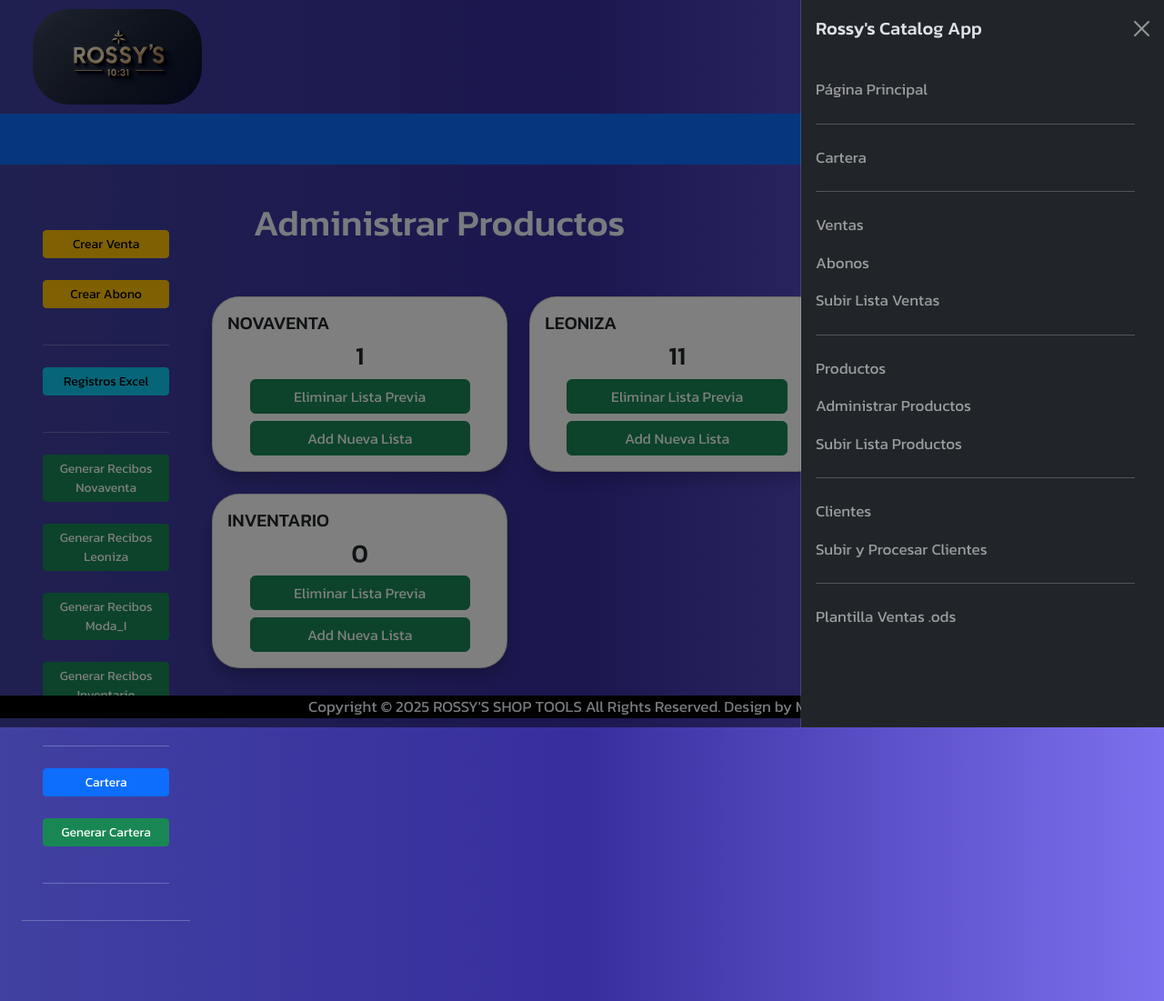
After one commit to Masutier/rossyshop, a Flask app: page /adminProducts in a window 1280 px wide, after a click that opens the changed part. The commit adds this page. Shown: the whole page at 91% size. Run offline with Flask 3, Linux system fonts and the light colour scheme; data comes from the database, SQL or seed files in the repository; some libraries are stand-ins or nearby versions.

Commit message:
Filtrar y Administrar Productos

```diff
--- a/app.py
+++ b/app.py
@@ -20,9 +20,9 @@ app.config['SECRET_KEY'] = config['SECRET_KEY']
 BASE_DIR = os.path.dirname(os.path.abspath(__file__))
 formatted_date = datetime.today().date()
 timing = formatted_date.strftime("%b_%d_%Y")
-origen_path = "/home/gabriel/Downloads/"
-DESTINY_PATH = "/home/gabriel/Documents/catalogRossy/accounts/"
-DOWNLOAD_PATH = "static/docs/"
+origen_path = "/home/gabriel/Downloads/rossy app/recibos/"
+DESTINY_PATH = "dbs/records/"
+DOWNLOAD_PATH = "/home/gabriel/Downloads/rossy app/recibos/"
 
 """
 sudo systemctl daemon-reload
@@ -108,8 +108,8 @@ def crearCliente():
 @app.route('/mostrarCliente/<int:id>', methods=['GET', 'POST'])
 def mostrarCliente(id):
     cliente = call_db_one_dict_clientes(f"SELECT * FROM clientes WHERE ID = ?", (id,))
-    ventas = call_db_all_dict(f"SELECT * FROM ventas WHERE CLIENTE_ID = ? ORDER BY FECHA DESC", (id,))
-    abonos = call_db_all_dict(f"SELECT * FROM abonos WHERE CLIENTE_ID = ? ORDER BY FECHA DESC", (id,))
+    ventas = call_db_all_dict_movim(f"SELECT * FROM ventas WHERE CLIENTE_ID = ? ORDER BY FECHA DESC", (id,))
+    abonos = call_db_all_dict_movim(f"SELECT * FROM abonos WHERE CLIENTE_ID = ? ORDER BY FECHA DESC", (id,))
     ventasAll = []
 
     for ventax in ventas:
@@ -134,7 +134,7 @@ def modificarCliente(id):
 
         sqlquery = """UPDATE clientes SET NOMBRE=?, DIRECCION=?, BARRIO=?, TELEFONO=?, EMPRESA=?, CLIENTE_DE=?, COMPRA=? WHERE id=?"""
         data1 = (incomming['nombre'], incomming['direccion'], incomming['barrio'], incomming['telefono'], incomming['empresa'], incomming['cliente_de'], incomming['compra'], id)
-        update_data(sqlquery, data1)
+        update_data_clientes(sqlquery, data1)
 
         flash('La informacion del cliente se actualizo correctamente!.')
         return redirect(url_for('all_clientes'))
@@ -148,14 +148,8 @@ def load_clientes():
     if request.method == "POST":
         inFile = request.files['plantillaVentas']
 
-        filename = secure_filename(inFile.filename)
-        filenamex = filename.split('.')
-        fileNewName = filenamex[0] + "_" + str(timing) + "." + filenamex[-1] # Rename file adding date
-        filepath = os.path.join(DESTINY_PATH, fileNewName)
-
-        # Process sheet ventas
         try:
-            dataframe = pd.read_excel(filepath, sheet_name='Clientes')
+            dataframe = pd.read_excel(inFile, sheet_name='Clientes')
             dfClientes = clean_file(dataframe)
         except Exception as e:
             flash(f'No existe la Pestanna "Clientes", Error {str(e)}')
@@ -165,7 +159,6 @@ def load_clientes():
         for index, row in dfClientes.iterrows():
             save_data_clientes(f"INSERT INTO clientes (NOMBRE, DIRECCION, BARRIO, TELEFONO, EMPRESA, CLIENTE_DE, COMPRA, DEUDA) VALUES (?, ?, ?, ?, ?, ?, ?, ?)", (row['NOMBRE'], row['DIRECCION'], row['BARRIO'], row['TELEFONO'], row['EMPRESA'], row['CLIENTE_DE'], row['COMPRA'], 0))
 
-        inFile.save(filepath) # save crude file
         flash('La plantilla se subio exitosamente!.')
         return redirect(url_for('home'))
 
@@ -326,19 +319,15 @@ def load_ventas():
     if request.method == "POST":
         inFile = request.files['plantillaVentas']
 
-        filename = secure_filename(inFile.filename)
-        filenamex = filename.split('.')
-        fileNewName = filenamex[0] + "_" + str(timing) + "." + filenamex[-1] # Rename file adding date
-        filepath = os.path.join(DESTINY_PATH, fileNewName)
-        inFile.save(filepath) # save crude file
-
-        productos = call_db_dict(f"SELECT * FROM productos")
-
-        # Process sheet ventas
-        dataframe = pd.read_excel(filepath, sheet_name='Ventas')
+        dataframe = pd.read_excel(inFile, sheet_name='Ventas')
         dfVentas = clean_file(dataframe)
 
-        # loop through the rows using iterrows()
+        try:
+            productos = call_db_all_dict(f"SELECT * FROM productos WHERE REVISTA =? AND CAMPANNA = ?", (dfVentas.at[0, 'REVISTA_PRODUCTO'], dfVentas.at[0, 'CAMPANNA_PRODUCTO']))
+        except:
+            flash("No se encontraron registros de Productos")
+            return redirect(url_for('home'))
+
         for index, row in dfVentas.iterrows():
             for product in productos:
                 if product['CL'] == row['CL_PRODUCTO']:
@@ -346,7 +335,7 @@ def load_ventas():
                     P_LISTA_PRODUCTO = product['P_LISTA']
                     P_CATALOGO_PRODUCTO = product['P_CATALOGO']
                     IMPRENTA = "NO"
-                    save_data_movim(f"INSERT INTO ventas (ID, CLIENTE_ID, CL_PRODUCTO, DESCRIPCION_PRODUCTO, P_LISTA_PRODUCTO, P_CATALOGO_PRODUCTO, REVISTA_PRODUCTO, CAMPANNA_PRODUCTO, CANTIDAD, IMPRENTA, FECHA_IMPRENTA) VALUES (?, ?, ?, ?, ?, ?, ?, ?, ?, ?, ?)", (row['ID'], row['CLIENTE_ID'], row['CL_PRODUCTO'], DESCRIPCION_PRODUCTO, P_LISTA_PRODUCTO, P_CATALOGO_PRODUCTO, row['REVISTA_PRODUCTO'], row['CAMPANNA_PRODUCTO'], row['CANTIDAD'], IMPRENTA, row['FECHA_IMPRENTA'],))
+                    save_data_movim(f"INSERT INTO ventas (CLIENTE_ID, CL_PRODUCTO, DESCRIPCION_PRODUCTO, P_LISTA_PRODUCTO, P_CATALOGO_PRODUCTO, REVISTA_PRODUCTO, CAMPANNA_PRODUCTO, CANTIDAD, IMPRENTA, FECHA_IMPRENTA) VALUES (?, ?, ?, ?, ?, ?, ?, ?, ?, ?)", (row['CLIENTE_ID'], row['CL_PRODUCTO'], DESCRIPCION_PRODUCTO, P_LISTA_PRODUCTO, P_CATALOGO_PRODUCTO, row['REVISTA_PRODUCTO'], row['CAMPANNA_PRODUCTO'], row['CANTIDAD'], IMPRENTA, row['FECHA_IMPRENTA'],))
 
         flash('La plantilla se subio exitosamente!.')
         return redirect(url_for('home'))
@@ -357,7 +346,7 @@ def load_ventas():
 @app.route('/filtrar/<filter>')
 def filtrar(filter):
     revista = filter.upper()
-    ventas = call_db_all_dict(f"SELECT * FROM ventas WHERE IMPRENTA = 'NO' AND REVISTA_PRODUCTO = ?", (revista,))
+    ventas = call_db_all_dict_movim(f"SELECT * FROM ventas WHERE IMPRENTA = 'NO' AND REVISTA_PRODUCTO = ?", (revista,))
     ventasAll = []
 
     for ventax in ventas:
@@ -417,11 +406,17 @@ def crearProducto():
                 flash('El Producto YA EXISTE pero es diferente!.')
                 return redirect(url_for('all_productos'))
             else:
-                save_data(f"INSERT INTO productos (CL, DESCRIPCION, P_CATALOGO, UBICACION, REVISTA) VALUES (?, ?, ?, ?, ?)", (int(incomming['cl']), incomming['descripcion'], int(incomming['pcatalogo']), incomming['ubica'], incomming['revista']))
+                save_data(f"INSERT INTO productos (CL, DESCRIPCION, P_CATALOGO, UBICACION, REVISTA, CAMPANNA) VALUES (?, ?, ?, ?, ?, ?)", (int(incomming['cl']), incomming['descripcion'], int(incomming['pcatalogo']), incomming['ubica'], incomming['revista'], incomming['CAMPANNA']))
                 flash('El Producto se creo exitosamente!.')
                 return redirect(url_for('all_productos'))
 
     return render_template('productos/crear_producto.html', title="Crear Producto")
+
+
+# Mostrar Producto
+
+
+# Modificar Producto
 
 
 @app.route('/load_productos', methods=['GET', 'POST'])
@@ -429,17 +424,9 @@ def load_productos():
     if request.method == "POST":
         inFile = request.files['plantillaVentas']
 
-        filename = secure_filename(inFile.filename)
-        filenamex = filename.split('.')
-        fileNewName = filenamex[0] + "_" + str(timing) + "." + filenamex[-1] # Rename file adding date
-        filepath = os.path.join(DESTINY_PATH, fileNewName)
-        inFile.save(filepath) # save crude file
-
-        # Process sheet ventas
-        dataframe = pd.read_excel(filepath, sheet_name='Productos')
+        dataframe = pd.read_excel(inFile, sheet_name='Productos')
         dfProductos = clean_file(dataframe)
 
-        # loop through the rows using iterrows()
         for index, row in dfProductos.iterrows():
             save_data(f"INSERT INTO productos (CL, DESCRIPCION, P_LISTA, P_CATALOGO, UBICACION, REVISTA, CAMPANNA) VALUES (?, ?, ?, ?, ?, ?, ?)", (row['CL'], row['DESCRIPCION'], row['P_LISTA'], row['P_CATALOGO'], row['UBICACION'], row['REVISTA'], row['CAMPANNA']))
 
@@ -447,6 +434,61 @@ def load_productos():
         return redirect(url_for('home'))
 
     return render_template('ods_load.html', title="ods Load", function="load_productos")
+
+
+@app.route('/filtrarProd/<filter>')
+def filtrarProd(filter):
+    revista = filter.upper()
+    productosAll = call_db_all_dict(f"SELECT * FROM productos WHERE REVISTA = ?", (revista,))
+    productos = []
+
+    for productx in productosAll:
+        productos.append({
+            'ID': productx["ID"],
+            'CL': productx["CL"],
+            'DESCRIPCION': productx['DESCRIPCION'],
+            'P_CATALOGO': productx['P_CATALOGO'],
+            'UBICACION': productx['UBICACION'],
+            'REVISTA': productx['REVISTA'],
+            'CAMPANNA': productx['CAMPANNA'],
+            'FECHA': productx['FECHA'],
+        })
+
+    title = "Productos " + filter
+    return render_template('productos/productos.html', title=title, productos=productos)
+
+
+@app.route('/adminProducts')
+def adminProducts():
+    novaQty = 0
+    leonQty = 0
+    modaQty = 0
+    inventQty = 0
+
+    nova = call_db_all_dict(f"SELECT * FROM productos WHERE REVISTA = ?", ('NOVAVENTA',))
+    for item in nova:
+        novaQty += 1
+
+    leon = call_db_all_dict(f"SELECT * FROM productos WHERE REVISTA = ?", ('LEONIZA',))
+    for item in leon:
+        leonQty += 1
+
+    moda = call_db_all_dict(f"SELECT * FROM productos WHERE REVISTA = ?", ('MODA_INT',))
+    for item in moda:
+        modaQty += 1
+
+    invent = call_db_all_dict(f"SELECT * FROM productos WHERE REVISTA = ?", ('INVENTARIO',))
+    for item in invent:
+        inventQty += 1
+
+    print(novaQty)
+    print(leonQty)
+    print(modaQty)
+    print(inventQty)
+
+
+    title = "Administracion Productos"
+    return render_template('productos/admin_products.html', title=title, novaQty=novaQty, leonQty=leonQty, modaQty=modaQty, inventQty=inventQty)
 
 
 # >>>>>>>>> ABONOS >>>>>>>>>
@@ -508,9 +550,7 @@ def modificarAbono(id):
 
     if request.method == "POST":
         incomming = request.form
-        sqlquery = """UPDATE abonos SET VALOR= ?, NOTAS= ? WHERE id= ?"""
-        data1 = (incomming['valor'], incomming['notas'], id)
-        update_data_movim(sqlquery, data1)
+        update_data_movim("UPDATE abonos SET VALOR= ?, NOTAS= ? WHERE id= ?", (incomming['valor'], incomming['notas'], id))
         flash('El abono se actualizo exitosamente!.')
         return redirect(url_for('all_abonos'))
 
@@ -549,7 +589,8 @@ def registrosExcel():
 @app.route('/cobrosXlsx/<filter>')
 def cobrosXlsx(filter):
     revista = filter.upper()
-    ventasAll = call_db_all_dict(f"SELECT * FROM ventas WHERE IMPRENTA = 'NO' AND REVISTA_PRODUCTO = ?", (revista,))
+    print('revista', revista)
+    ventasAll = call_db_all_dict_movim(f"SELECT * FROM ventas WHERE IMPRENTA = 'NO' AND REVISTA_PRODUCTO = ?", (revista,))
     clientes = []
     ventas = []
 
@@ -562,6 +603,7 @@ def cobrosXlsx(filter):
 
             cant = venta['CANTIDAD']
             total = int(venta['P_CATALOGO_PRODUCTO']) * int(venta['CANTIDAD'])
+            campanna = venta['CAMPANNA_PRODUCTO']
             ventas.append({
                 'id': clientex['ID'],
                 'cliente': clientex['NOMBRE'],
@@ -571,8 +613,8 @@ def cobrosXlsx(filter):
                 'total': total,
             })
 
+            createfile = "Reporte" + "_" + filter + "_" + campanna + "_"
             update_data_movim(f"UPDATE ventas SET IMPRENTA=? WHERE id=?", ("SI", venta['ID']))
-            createfile = "Imprimir" + "_" + filter + "_"
 
         reporteCobrosXlsx(clientes, ventas, createfile)
         flash("Los recibos se crearon satisfactoriamente!!")
@@ -629,8 +671,8 @@ def cartera():
     for cliente in clientes:
         totVentas = 0
         totAbonos = 0
-        ventas = call_db_all_dict(f"SELECT * FROM ventas WHERE CLIENTE_ID = ? ORDER BY FECHA DESC", (cliente['ID'],))
-        abonos = call_db_all_dict(f"SELECT * FROM abonos WHERE CLIENTE_ID = ? ORDER BY FECHA DESC", (cliente['ID'],))
+        ventas = call_db_all_dict_movim(f"SELECT * FROM ventas WHERE CLIENTE_ID = ? ORDER BY FECHA DESC", (cliente['ID'],))
+        abonos = call_db_all_dict_movim(f"SELECT * FROM abonos WHERE CLIENTE_ID = ? ORDER BY FECHA DESC", (cliente['ID'],))
 
         if cliente['NOMBRE'] not in allnames:
             allnames.append(cliente['NOMBRE'])
@@ -674,8 +716,8 @@ def carteraXlsx():
     for cliente in clientes:
         totVentas = 0
         totAbonos = 0
-        ventas = call_db_all_dict(f"SELECT * FROM ventas WHERE CLIENTE_ID = ? ORDER BY FECHA DESC", (cliente['ID'],))
-        abonos = call_db_all_dict(f"SELECT * FROM abonos WHERE CLIENTE_ID = ? ORDER BY FECHA DESC", (cliente['ID'],))
+        ventas = call_db_all_dict_movim(f"SELECT * FROM ventas WHERE CLIENTE_ID = ? ORDER BY FECHA DESC", (cliente['ID'],))
+        abonos = call_db_all_dict_movim(f"SELECT * FROM abonos WHERE CLIENTE_ID = ? ORDER BY FECHA DESC", (cliente['ID'],))
 
         if cliente['NOMBRE'] not in allnames:
             allnames.append({'nombre': cliente['NOMBRE']})
@@ -711,7 +753,7 @@ def carteraXlsx():
 
         totcartera.append({'cliente': cliente['NOMBRE'], 'totVentas': totVentas, 'totAbonos': totAbonos, 'grandTot': grandTot})
 
-    createfile = "Imprimir" + "_" + "Cartera" + "_"
+    createfile = "Reporte" + "_" + "Cartera" + "_"
 
     reporteCarteraXlsx(allnames, cartera, totcartera, createfile)
     flash("El excel de cartera se creo satisfactoriamente!!")
@@ -719,4 +761,4 @@ def carteraXlsx():
 
 
 if __name__ == "__main__":
-    app.run(host='0.0.0.0', port=5000, debug=True)
+    app.run(host='0.0.0.0', port=5005, debug=True)
--- a/genDocs/xlsx_1.py
+++ b/genDocs/xlsx_1.py
@@ -4,8 +4,8 @@ from flask import send_file
 from datetime import datetime, date
 from openpyxl import Workbook, load_workbook
 
-DESTINY_PATH = "static/docs/"
-
+DESTINY_PATH = "/home/gabriel/Downloads/rossy app/recibos/"
+DOWNLOAD_PATH = "/home/gabriel/Downloads/rossy app/recibos/"
 
 def reporteCobrosXlsx(clientes, ventas, createfile):
     formatted_date = datetime.today().date()
--- a/templates/partials/navbar.html
+++ b/templates/partials/navbar.html
@@ -19,14 +19,14 @@
                     <hr>
                     <li class="nav-item"><a class="nav-link" aria-current="page" href="{{ url_for('all_ventas') }}">Ventas</a></li>
                     <li class="nav-item"><a class="nav-link" aria-current="page" href="{{ url_for('all_abonos') }}">Abonos</a></li>
+                    <li class="nav-item"><a class="nav-link" aria-current="page" href="{{ url_for('load_ventas') }}">Subir Lista Ventas</a></li>
+                    <hr>
+                    <li class="nav-item"><a class="nav-link" aria-current="page" href="{{ url_for('all_productos') }}">Productos</a></li>
+                    <li class="nav-item"><a class="nav-link" aria-current="page" href="{{ url_for('adminProducts') }}">Administrar Productos</a></li>
+                    <li class="nav-item"><a class="nav-link" aria-current="page" href="{{ url_for('load_productos') }}">Subir Lista Productos</a></li>
+                    <hr>
                     <li class="nav-item"><a class="nav-link" aria-current="page" href="{{ url_for('all_clientes') }}">Clientes</a></li>
-                    <li class="nav-item"><a class="nav-link" aria-current="page" href="{{ url_for('all_productos') }}">Productos</a></li>
-
-
-                    <hr>
                     <li class="nav-item"><a class="nav-link" aria-current="page" href="{{ url_for('load_clientes') }}">Subir y Procesar Clientes</a></li>
-                    <li class="nav-item"><a class="nav-link" aria-current="page" href="{{ url_for('load_productos') }}">Subir y Procesar Productos</a></li>
-                    <li class="nav-item"><a class="nav-link" aria-current="page" href="{{ url_for('load_ventas') }}">Subir y Procesar Ventas</a></li>
                     <hr>
                     <li class="nav-item"><a class="nav-link" aria-current="page" href="{{ url_for('static', filename='docs/Plantilla_Rossy.ods') }}">Plantilla Ventas .ods</a></li>
                 </ul>
--- /dev/null
+++ b/templates/productos/admin_products.html
@@ -0,0 +1,108 @@
+{% extends 'layout_dt.html' %}
+{% block title %} {{title}} {% endblock %}
+{% block content %}
+
+<div class="col-12 mx-auto p-4 mb-5">
+    <div class="row">
+
+        {% include 'partials/side_navbar.html' %}
+
+        <!-- *************** -->
+
+        <div class="col-10 mx-auto mt-3">
+
+            <div class="row mb-5">
+                <div class="col-lg-6 col-sm-10 mx-auto c">
+                    <h1>Administrar Productos</h1>
+                </div>
+
+                <div class="col-lg-6 col-sm-10 mx-auto c">
+                    <a class="btn btn-success mb-3" href="{{ url_for('load_productos') }}">Subir Lista Productos</a>
+                </div>
+            </div>
+
+            <div class="row row-cols-1 row-cols-md-3 g-4">
+                <div class="col">
+                    <div class="card h-100">
+
+                        <div class="card-body">
+                            <h5 class="card-title">NOVAVENTA</h5>
+                            <h3 class="card-text c">{{ novaQty }} </h3>
+
+                            <div class="col-lg-10 mx-auto">
+                                <div class="d-grid gap-2 mb-2">
+                                    <a class="btn btn-success btm-sm" href="" aria-disabled="true">Eliminar Lista Previa</a>
+                                </div>
+
+                                <div class="d-grid gap-2">
+                                    <a class="btn btn-success btm-sm" href="" aria-disabled="true">Add Nueva Lista</a>
+                                </div>
+                            </div>
+
+                        </div>
+
+                    </div>
+                </div>
+
+                <div class="col">
+                    <div class="card h-100">
+                        <div class="card-body">
+                            <h5 class="card-title">LEONIZA</h5>
+                            <h3 class="card-text c">{{ leonQty }} </h3>
+                            <div class="col-lg-10 mx-auto">
+                                <div class="d-grid gap-2 mb-2">
+                                    <a class="btn btn-success btm-sm" href="" aria-disabled="true">Eliminar Lista Previa</a>
+                                </div>
+
+                                <div class="d-grid gap-2">
+                                    <a class="btn btn-success btm-sm" href="" aria-disabled="true">Add Nueva Lista</a>
+                                </div>
+                            </div>
+                        </div>
+                    </div>
+                </div>
+
+                <div class="col">
+                    <div class="card h-100">
+                        <div class="card-body">
+                            <h5 class="card-title">MODA INTERNACIONAL</h5>
+                            <h3 class="card-text c">{{ modaQty }} </h3>
+                            <div class="col-lg-10 mx-auto">
+                                <div class="d-grid gap-2 mb-2">
+                                    <a class="btn btn-success btm-sm" href="" aria-disabled="true">Eliminar Lista Previa</a>
+                                </div>
+
+                                <div class="d-grid gap-2">
+                                    <a class="btn btn-success btm-sm" href="" aria-disabled="true">Add Nueva Lista</a>
+                                </div>
+                            </div>
+                        </div>
+                    </div>
+                </div>
+
+                <div class="col">
+                    <div class="card h-100">
+                        <div class="card-body">
+                            <h5 class="card-title">INVENTARIO</h5>
+                            <h3 class="card-text c">{{ inventQty }} </h3>
+                            <div class="col-lg-10 mx-auto">
+                                <div class="d-grid gap-2 mb-2">
+                                    <a class="btn btn-success btm-sm" href="" aria-disabled="true">Eliminar Lista Previa</a>
+                                </div>
+
+                                <div class="d-grid gap-2">
+                                    <a class="btn btn-success btm-sm" href="" aria-disabled="true">Add Nueva Lista</a>
+                                </div>
+                            </div>
+                        </div>
+                    </div>
+                </div>
+
+
+            </div>
+
+        </div>
+    </div>
+</div>
+
+{% endblock %}
```
Also changed, not shown: dbs/dbs.py (+21 -13 lines), templates/partials/navbarProducts.html (added, +25 -0 lines), templates/productos/productos.html (+7 -10 lines), templates/reportes/registrosExcel.html (+28 -17 lines), dbs/rossy_acc.db (deleted), dbs/rossy_clientes.db, dbs/rossy_products.db (added), dbs/rossy_ventas.db.
